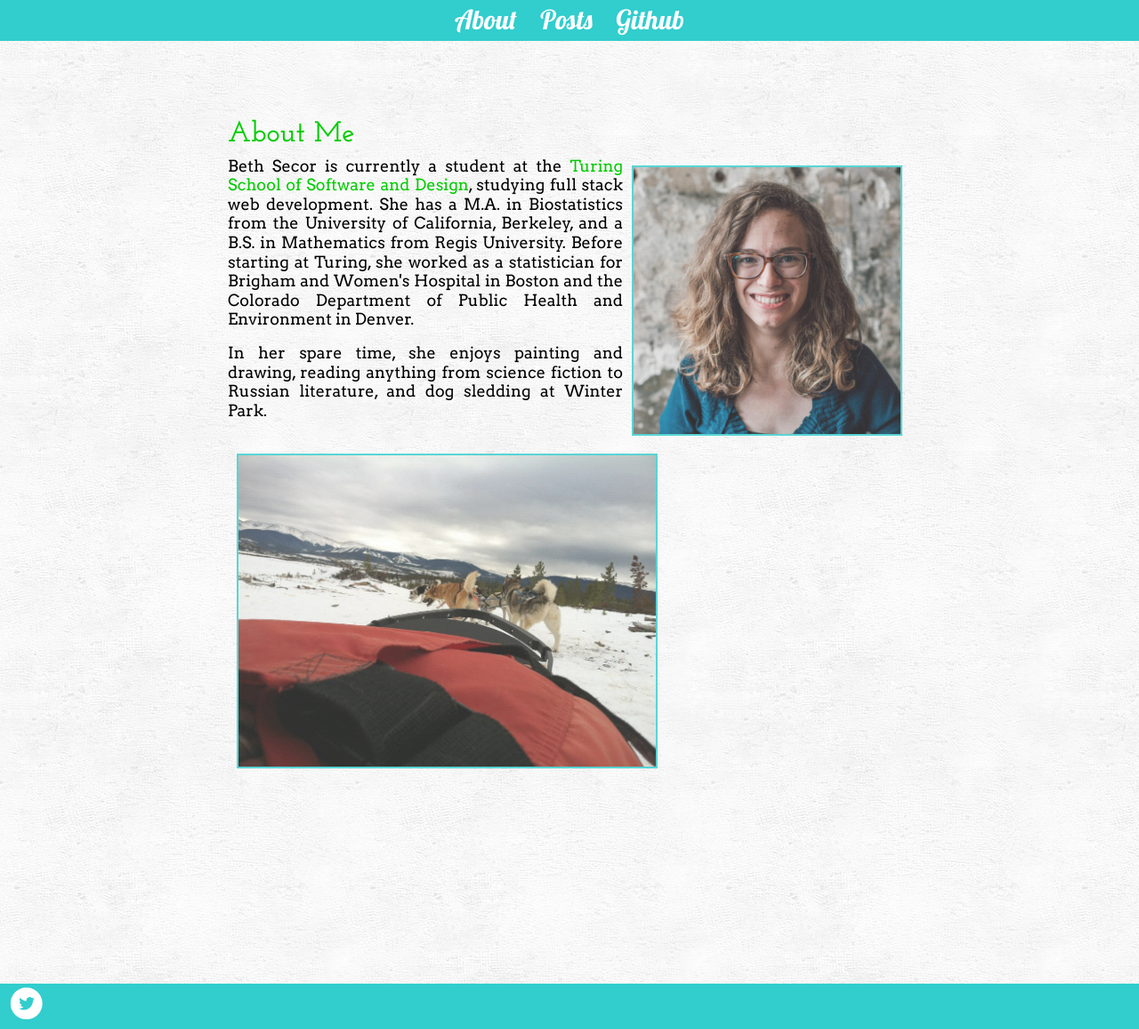
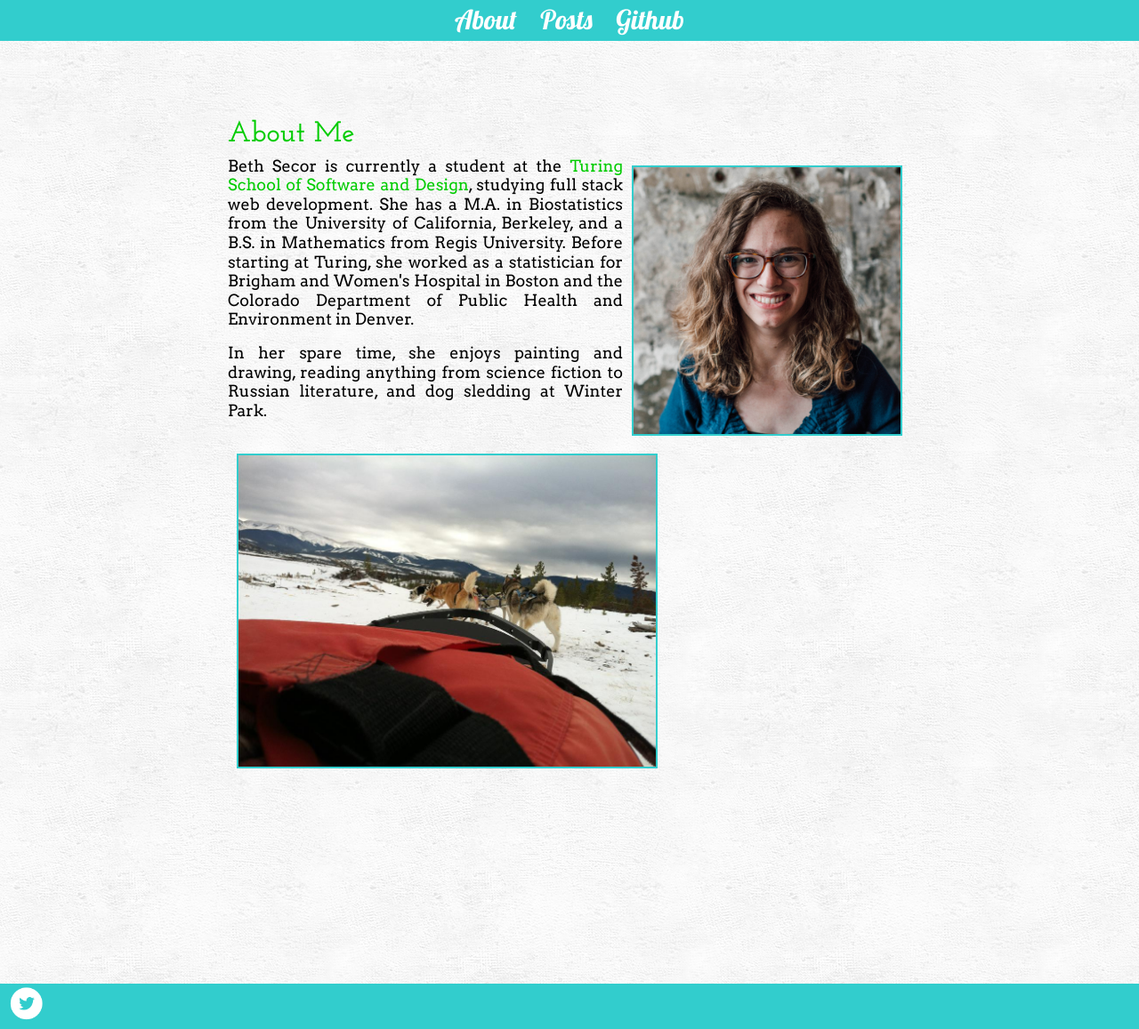
Before and after one commit to bethsecor/bethsecor.github.io, a Jekyll site: the page built from about.html, in a window 1280 px wide. Shown: the part 203-1360 px from the top of the page at 89% size. Built offline with Jekyll 4.4.1, drawn with Linux system fonts in a browser that asks for light colours; some web fonts are replaced.

Commit message:
Added to about me page

```diff
--- a/css/styles.css
+++ b/css/styles.css
@@ -146,7 +146,7 @@ li {
 
 #profile_pic {
   height: 300px;
-  opacity: 0.8;
+  /*opacity: 0.8;*/
   float: right;
   margin: 10px 10px 10px 10px;
   border-style: solid;
@@ -156,7 +156,7 @@ li {
 
 #dog_sledding {
   height: 350px;
-  opacity: 0.8;
+  /*opacity: 0.8;*/
   float: left;
   margin: 10px 10px 10px 10px;
   border-style: solid;
```
Also changed, not shown: 1 other file.
